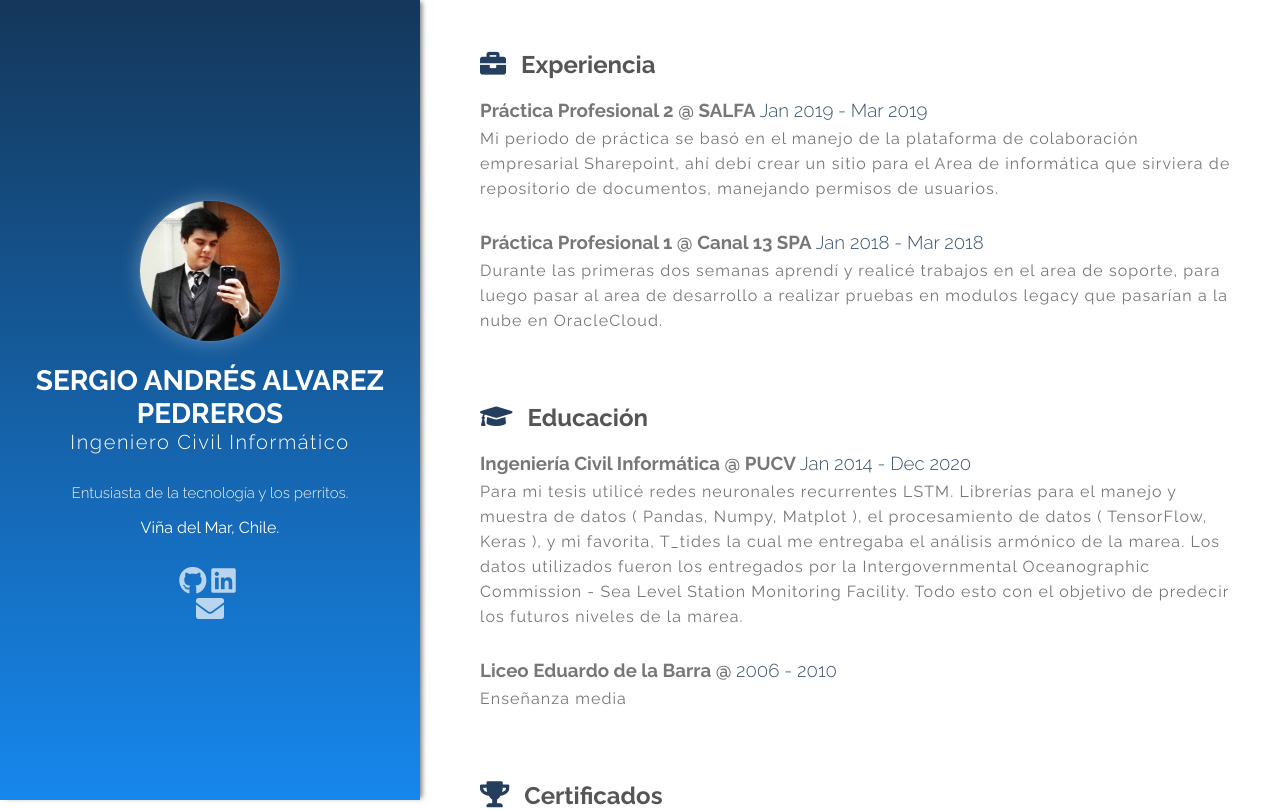
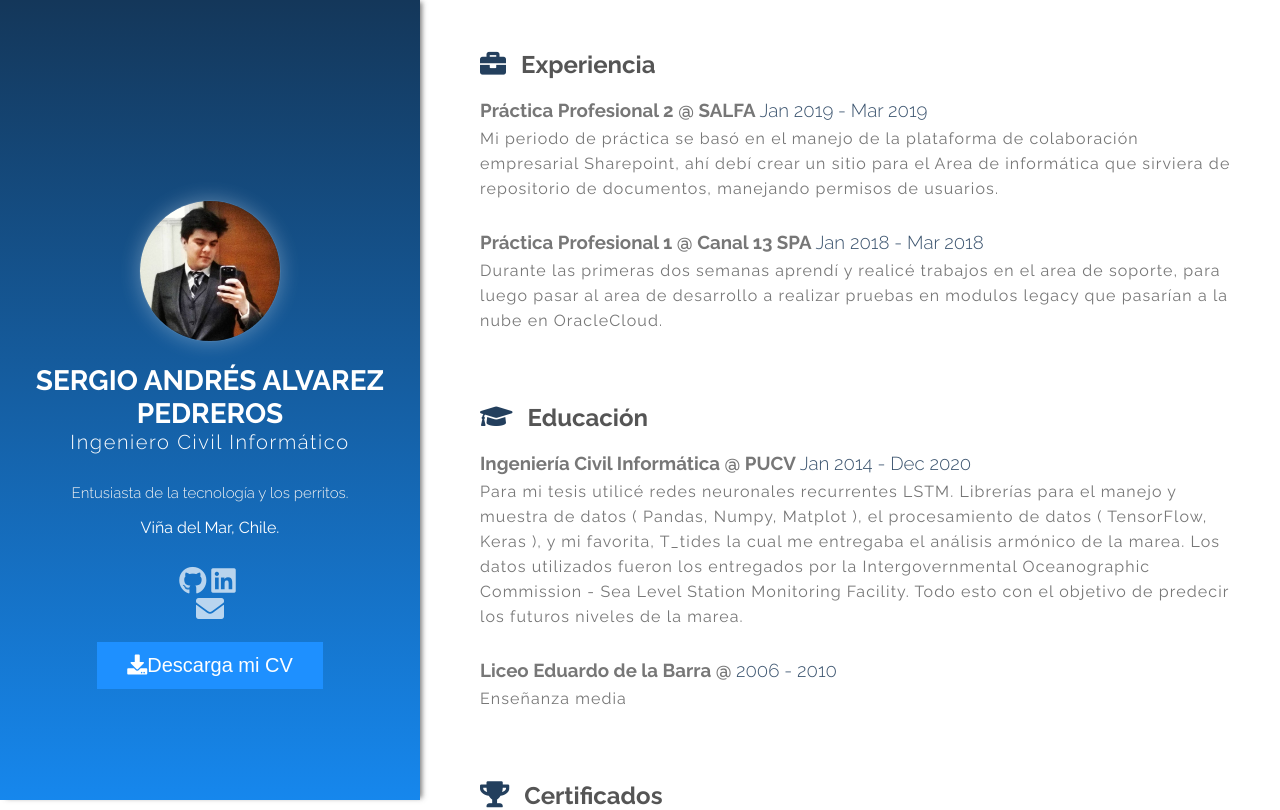
Before and after one commit to sergio-alv-dev/personal-cv, a React (Create React App) app: page / in a window 1280 px wide. Shown: the top 810 px of the page. Built offline with nearby package versions, Linux system fonts and the light colour scheme.

Commit message:
Agregado link para CV

```diff
--- a/src/App.js
+++ b/src/App.js
@@ -4,10 +4,12 @@ import About from './components/About';
 import Experience from './components/Experience';
 import Education from './components/Education';
 import Certificates from './components/Certificates';
+import { Curses } from './components/Curses';
+import { Portfolio } from './components/Portfolio';
 
-import { Curses } from './components/Curses';
 import { sergio } from './person';
-import { Portfolio } from './components/Portfolio';
+
+const { avatar, name, profession, bio, address, social, experience, education, certificates, courses, portfolio, cv } = sergio;
 
 export const App = () => {
   return (
@@ -16,12 +18,13 @@ export const App = () => {
         <div className='wrapper'>
           <div className='sidebar'>
             <About
-              avatar={sergio.avatar}
-              name={sergio.name}
-              profession={sergio.profession}
-              bio={sergio.bio}
-              address={sergio.address}
-              social={sergio.social}
+              avatar={avatar}
+              name={name}
+              profession={profession}
+              bio={bio}
+              address={address}
+              social={social}
+              cv= {cv}
             />
 
           </div>
@@ -29,12 +32,12 @@ export const App = () => {
           <div className='content-wrapper'>
 
               <div className='content'>
-                <Experience experience={ sergio.experience } />
-                <Education education={ sergio.education } />
-                <Certificates certificates={ sergio.certificates } />
-                <Curses courses = { sergio.courses }/>
+                <Experience experience={ experience } />
+                <Education education={ education } />
+                <Certificates certificates={ certificates } />
+                <Curses courses = { courses }/>
 
-                <Portfolio portfolio={ sergio.portfolio } />
+                <Portfolio portfolio={ portfolio } />
 
               </div>
           </div>
--- a/src/components/About.js
+++ b/src/components/About.js
@@ -3,11 +3,11 @@ import PropTypes from 'prop-types';
 import Social from './Social';
 
 
-const About = ({avatar, name, profession, bio, address, social}) => {
+const About = ({avatar, name, profession, bio, address, social, cv}) => {
 
-  const onClick = () => {
+  // const onClick = () => {
 
-  }
+  // }
 
   return (
     <div className='bio'>
@@ -35,15 +35,15 @@ const About = ({avatar, name, profession, bio, address, social}) => {
       <Social social={social} />
 
       <br/>
-      {/* <a
-        href="../SergioAlvarezCV-2021.pdf"
-        download="SergioAlvarezCV-2021.pdf"
+      <a
+        href={ cv }
+        download="SergioAlvarez-CV.pdf"
       >
-        <button
-          className="btn"
-          >
-            <i className="fa fa-download"></i> Descarga mi CV</button>
-        </a> */}
+        <button className="btn">
+            <i className="fa fa-download"></i>
+            Descarga mi CV
+        </button>
+        </a>
 
     </div>
 
--- a/src/person.js
+++ b/src/person.js
@@ -1,14 +1,18 @@
 import me from './assets/matri-2.jpg'
+// const cvUrl = 'https://github.com/sergio-alv-dev/personal-cv/blob/main/SergioAlvarezCV-2021.pdf'
+// const cvUrl = 'https://4html.net/source/SergioAlvarezCV-2021.pdf#viewer.action=download'
+// const cvUrl = 'https://4html.net/source/SergioAlvarezCV-2021.pdf'
+const cvUrl = 'https://nbviewer.jupyter.org/github/sergio-alv-dev/personal-cv/blob/main/SergioAlvarezCV.pdf'
 
 
 export const sergio = {
     avatar: me,
     name: 'Sergio Andrés Alvarez Pedreros',
     profession: 'Ingeniero Civil Informático',
-    // bio: '❤ Web Developer - .',
     bio: 'Entusiasta de la tecnología y los perritos.',
-
     address: 'Viña del Mar, Chile.',
+    // cv: `https://docs.google.com/viewer?url=${cvUrl}`,
+    cv: `${cvUrl}`,
     social: [
       // {name: 'facebook', url: 'https://facebook.com/chascondeapeso/'},
       // {name: 'twitter', url: 'https://twitter.com/'},
```
Also changed, not shown: 1 other file (tests, documents, lock files or other folders).
